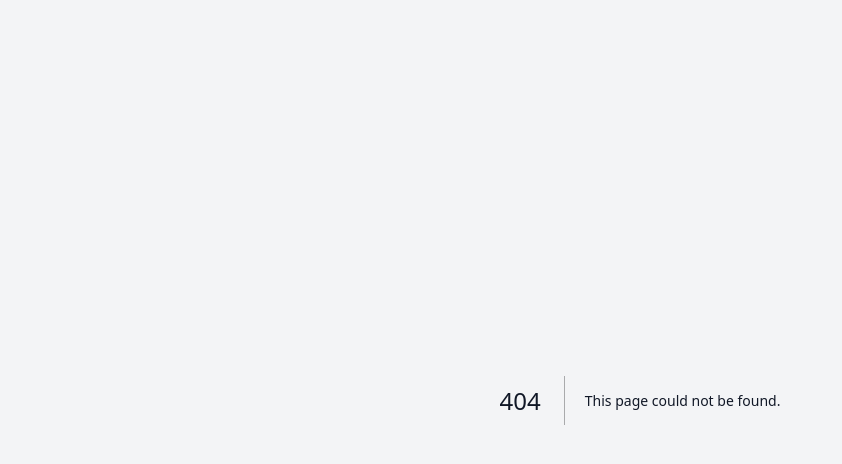
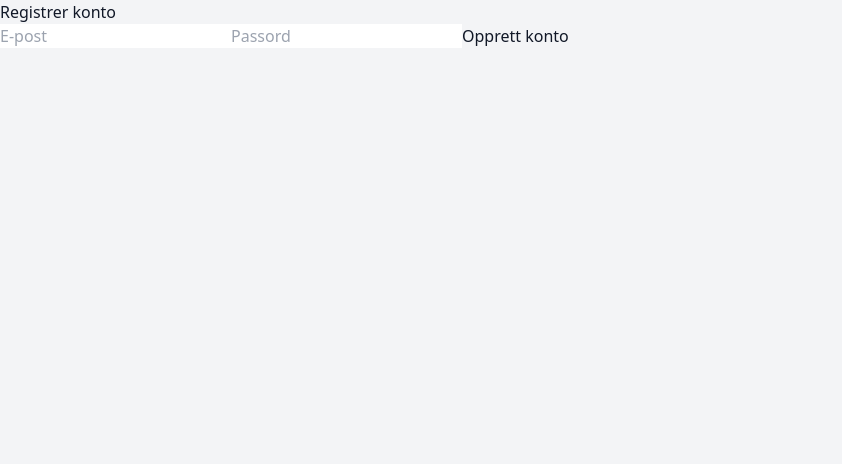
Before and after one commit to cosmicencounters5-png/cv-proffen, a Next.js app: page /register in a window 1280 px wide. Before the commit this address had no page. Shown: the top 464 px of the page, without its empty margins (0-842 px from the left). Built offline with nearby package versions, Linux system fonts and the light colour scheme; no server answers.

Commit message:
Create page.tsx

```diff
--- /dev/null
+++ b/app/register/page.tsx
@@ -0,0 +1,53 @@
+"use client";
+
+import { useState } from "react";
+import { supabase } from "@/lib/supabaseClient";
+import { useRouter } from "next/navigation";
+
+export default function RegisterPage() {
+  const router = useRouter();
+  const [email, setEmail] = useState("");
+  const [password, setPassword] = useState("");
+  const [error, setError] = useState("");
+
+  async function register() {
+    setError("");
+
+    const { error } = await supabase.auth.signUp({
+      email,
+      password,
+    });
+
+    if (error) {
+      setError(error.message);
+      return;
+    }
+
+    router.push("/login");
+  }
+
+  return (
+    <div className="container">
+      <div className="card">
+        <h1>Registrer konto</h1>
+
+        <input
+          placeholder="E-post"
+          value={email}
+          onChange={(e) => setEmail(e.target.value)}
+        />
+
+        <input
+          type="password"
+          placeholder="Passord"
+          value={password}
+          onChange={(e) => setPassword(e.target.value)}
+        />
+
+        {error && <p style={{ color: "red" }}>{error}</p>}
+
+        <button onClick={register}>Opprett konto</button>
+      </div>
+    </div>
+  );
+}
```
